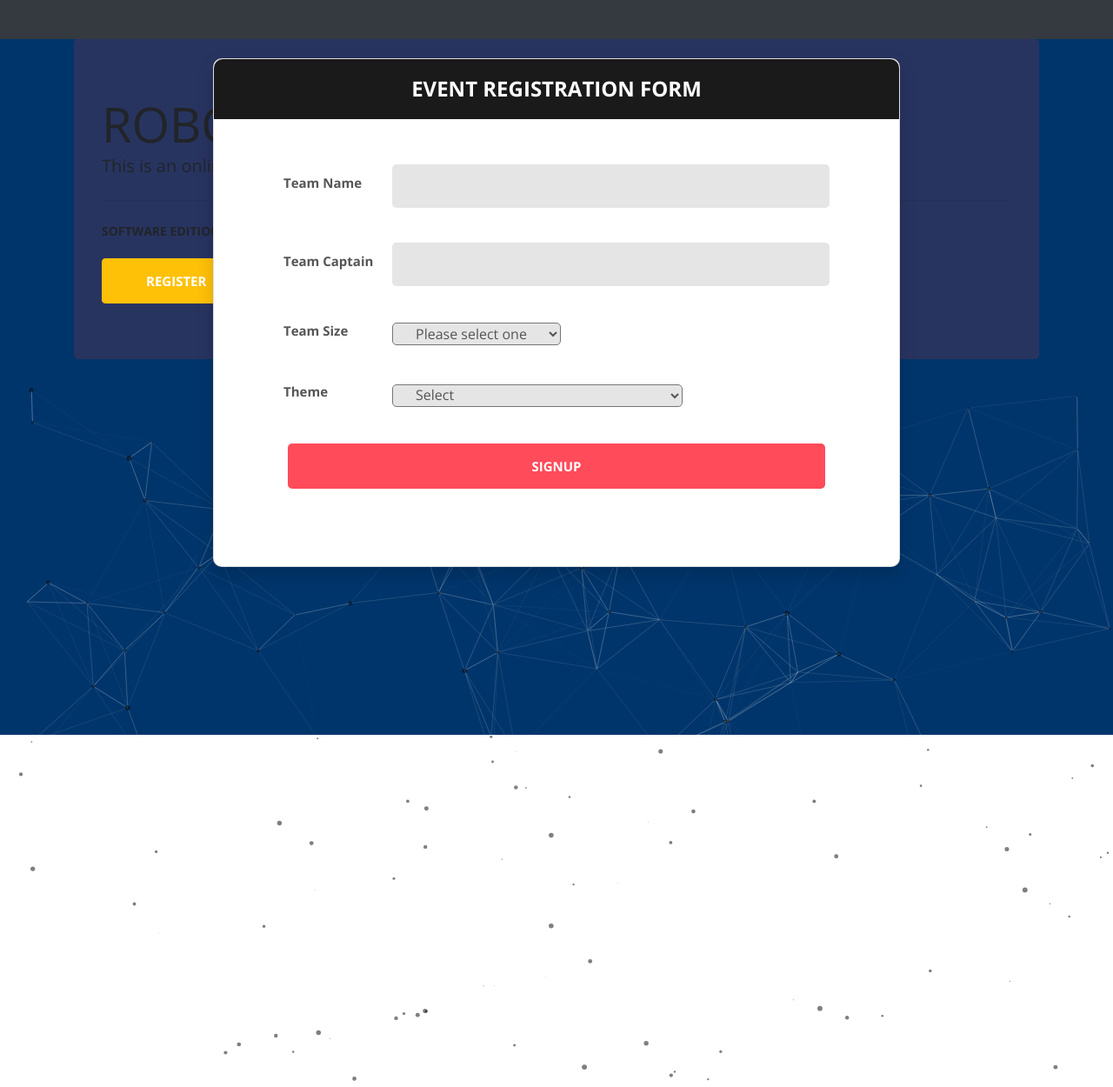
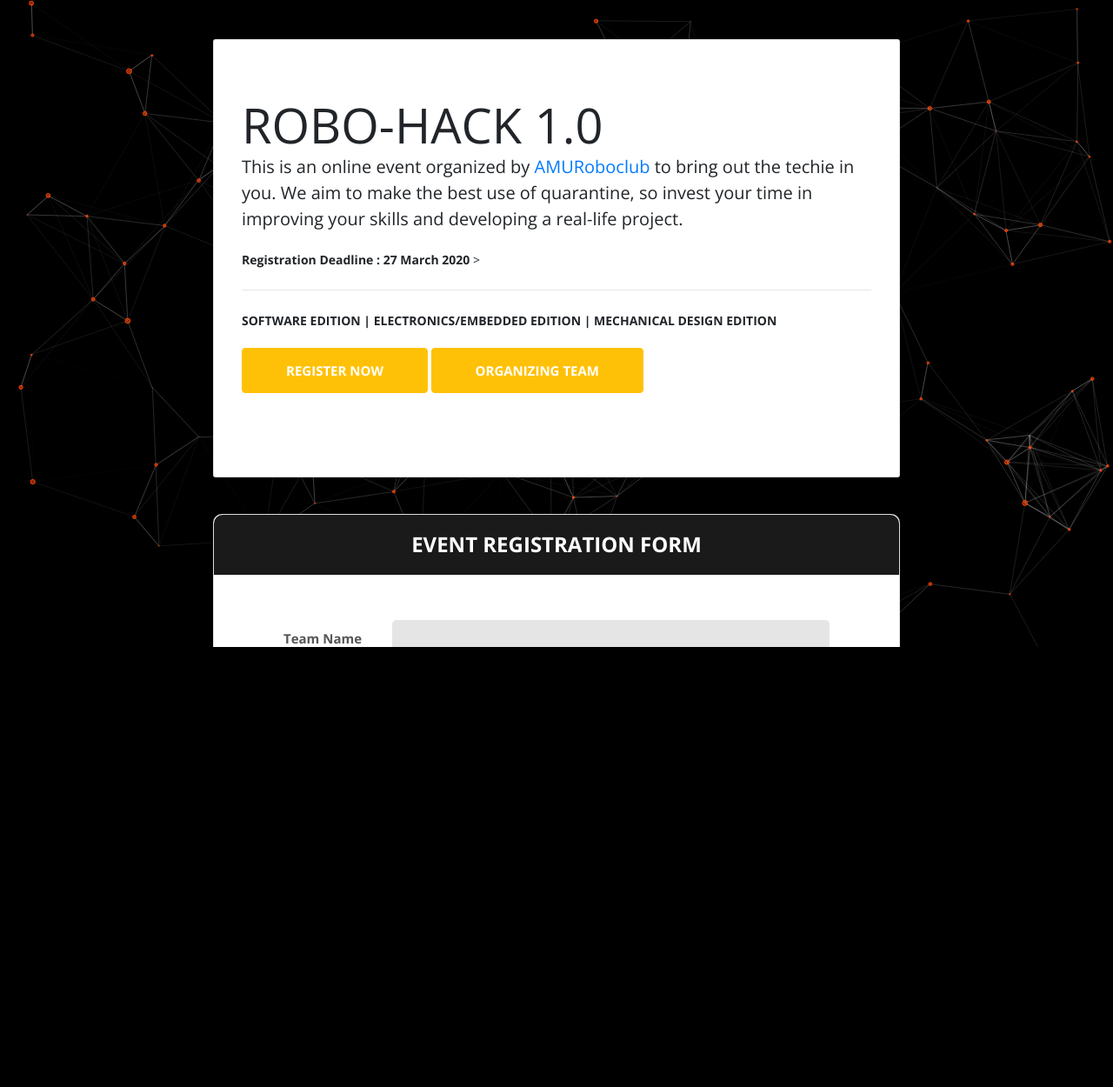
Before and after one commit to HashirGJ8842/RoboHack, a Flask app: page / in a window 1280 px wide. Shown: the part 56-1306 px from the top of the page at 87% size. After the commit the page ends 800 px from the top, so only its background shows below. Run offline with Flask 2, Linux system fonts and the light colour scheme; some libraries are stand-ins or nearby versions.

Commit message:
particles added

```diff
--- a/mainApp/static/css/main.css
+++ b/mainApp/static/css/main.css
@@ -276,6 +276,10 @@ h6 {
 
 .bg-red {
   background: #fa4251;
+}
+
+.bg-gra-04{
+  background: rgb(255,255,255);
 }
 
 .bg-gra-01 {
@@ -780,8 +784,8 @@ canvas {
 }
 
 #particles-js {
-  position: absolute;
+  position: fixed;
   width: 100%;
   height: 100%;
-  background: #00356B;
+  background: #000000;
 }
--- a/mainApp/templates/laout.html
+++ b/mainApp/templates/laout.html
@@ -37,7 +37,6 @@
 
 <body>
 
-
     <nav class="navbar navbar-expand-lg navbar-dark bg-dark">
   <a class="navbar-brand" href="#">Navbar</a>
   <button class="navbar-toggler" type="button" data-toggle="collapse" data-target="#navbarNav" aria-controls="navbarNav" aria-expanded="false" aria-label="Toggle navigation">
@@ -60,24 +59,28 @@
     </ul>
      </div>
     </nav>
-    <div class="page-wrapper bg-dark p-t-45 p-b-50">
-    <div id = "particles-js">
-        <div class = "container">
-            <div class="jumbotron">
+    <div style="position: fixed; width: 100%; height: 100%;" id                                    ="particles-js"></div>
+    <div class="page-wrapper p-t-45 p-b-50" style="background: #000000">
+
+
+
+        <div class="wrapper wrapper--w790">
+            <div class="card" style="color:rgb(0.2)">
+             <div class="jumbotron bg-transparent">
                 <h1 class="display-4">ROBO-HACK 1.0</h1>
-                <p class="lead">This is an online event organized by <a href="amuroboclub.in">AMURoboclub</a> to </p>
+                <p class="lead">This is an online event organized by <a href="amuroboclub.in">AMURoboclub</a> to bring out the techie in you.
+                We aim to make the best use of quarantine, so invest your time in improving your skills and developing a real-life project.  </p>
+                <br />
+                <strong>Registration Deadline : 27 March 2020 </strong>>
                 <hr class="my-4">
-                <p><strong>SOFTWARE EDITION | ELECTRONICS/EMBEDDED EDITION | MECHANICAL DESIGN EDITION </strong></p> <br />
-                <a class="btn btn-warning btn-right" href="#" role="button">REGISTER</a>
+                <p style="align-content: center"><strong>SOFTWARE EDITION | ELECTRONICS/EMBEDDED EDITION | MECHANICAL DESIGN EDITION </strong></p> <br />
+                <a class="btn btn-warning btn-right" href="#" role="button">Register Now</a>
                  <a class="btn btn-warning btn-right" href="#" role="button">Organizing Team</a>
             </div>
         </div>
-    </div>
 
-        <hr /> <br />
-        <div class="wrapper wrapper--w790">
-
-
+        <br />
+        <br/>
             <div class="card card-5">
                 <div class="card-heading">
                     <h2 class="title">Event Registration Form</h2>
@@ -202,10 +205,11 @@
                 </div>
 
             </div>
-
+</div>
         </div>
     </div>
 </div>
+
 
     <!-- Jquery JS-->
     <script src="static/vendor/jquery/jquery.min.js"></script>
@@ -267,16 +271,16 @@ particlesJS("particles-js", {
       }
     },
     "color": {
-      "value": "#000000"
+      "value": "#FF4500"
     },
     "shape": {
       "type": "circle",
       "stroke": {
-        "width": 0,
-        "color": "#000000"
+        "width": 1,
+        "color": "#FF4500"
       },
       "polygon": {
-        "nb_sides": 5
+        "nb_sides": 4
       },
     },
     "opacity": {
@@ -294,7 +298,7 @@ particlesJS("particles-js", {
       "random": true,
       "anim": {
         "enable": false,
-        "speed": 10,
+        "speed": 15,
         "size_min": 0.1,
         "sync": false
       }
@@ -309,7 +313,7 @@ particlesJS("particles-js", {
     "move": {
       "enable": true,
       "speed": 2,
-      "direction": "none",
+      "direction": "attract",
       "random": false,
       "straight": false,
       "out_mode": "out",
```
Also changed, not shown: mainApp/static/logo.jpeg (added).
